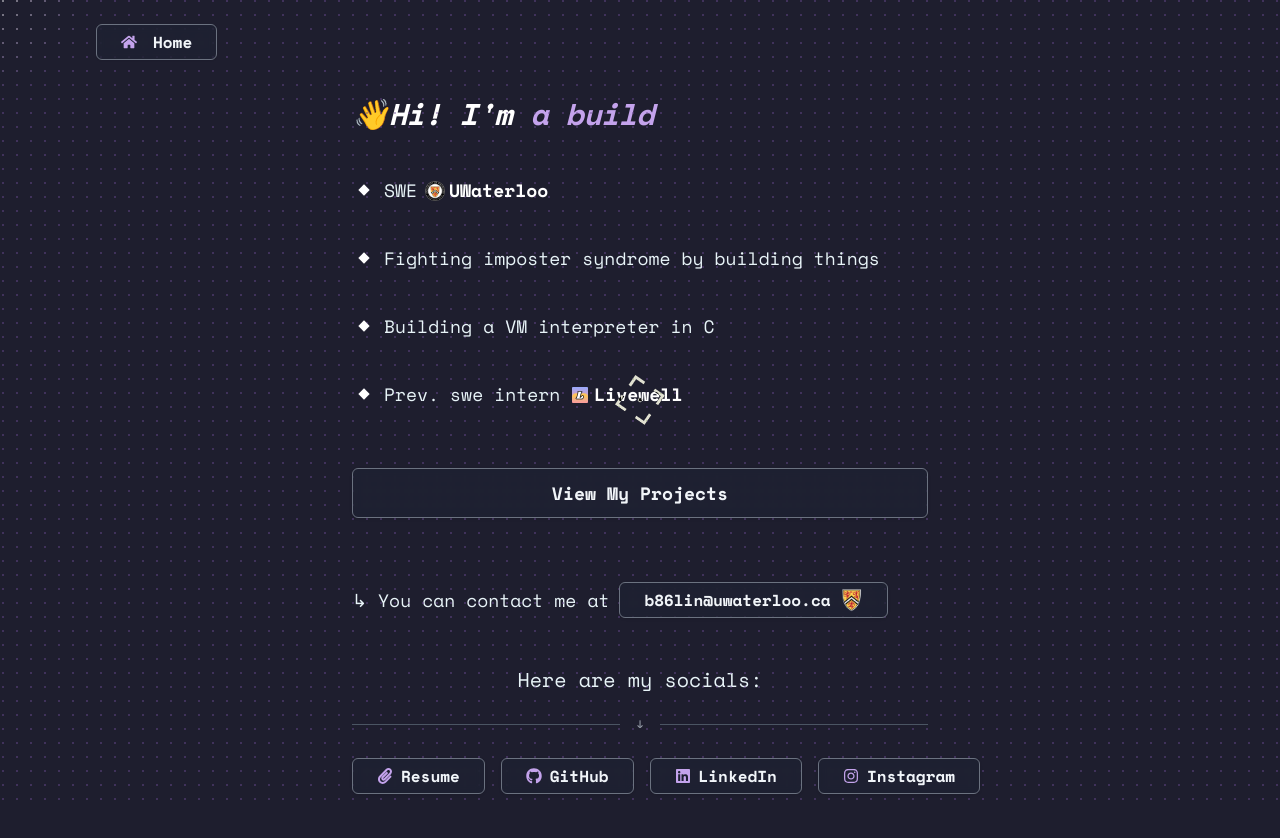
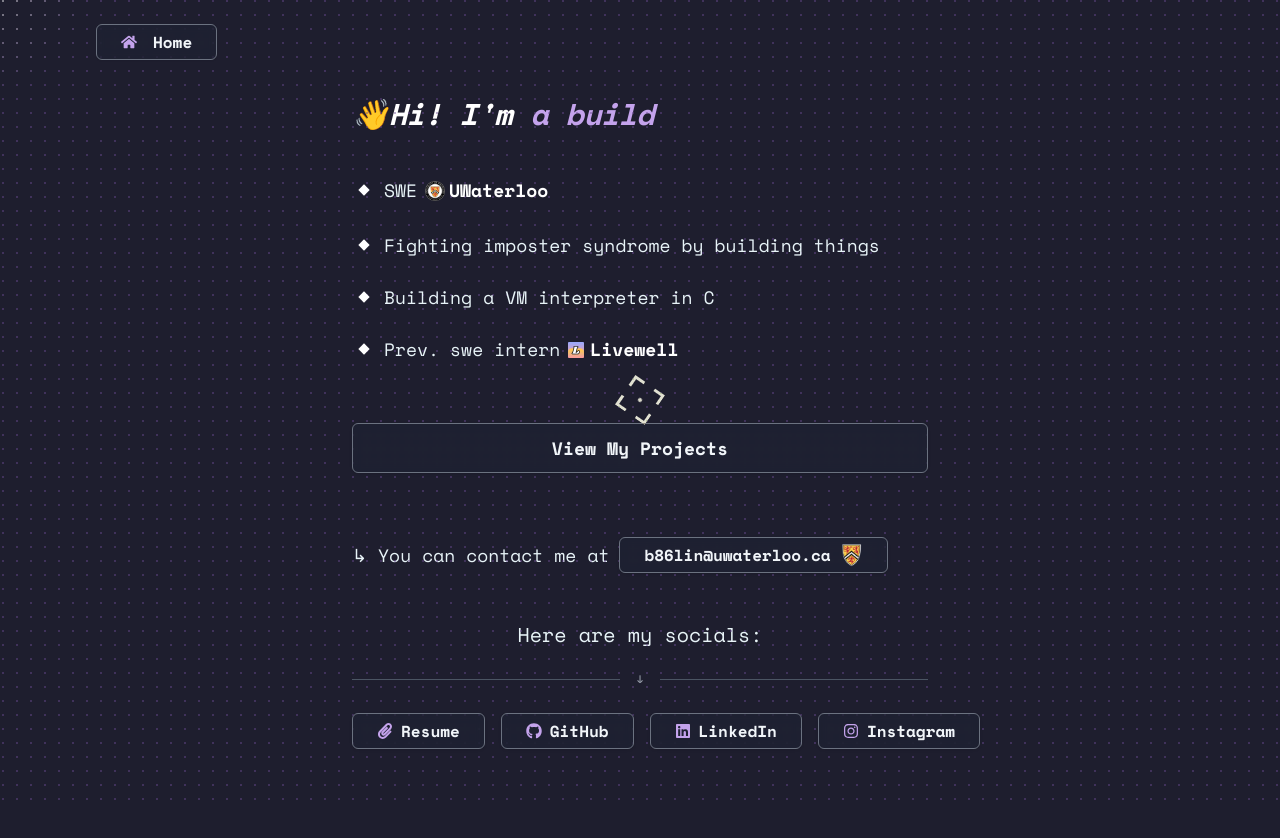
Before and after one commit to Blynkosaur/personal-portfolio-v2, a Next.js app: page / in a window 1280 px wide. Shown: the top 838 px of the page. Built offline with nearby package versions, Linux system fonts and the light colour scheme.

Commit message:
formattig

```diff
--- a/src/app/page.js
+++ b/src/app/page.js
@@ -204,7 +204,7 @@ export default function Home() {
             width: "100%",
           }}
         >
-          <ul className="space-y-8">
+          <ul className="space-y-4">
             <li
               className="group flex items-start gap-2 pl-8 relative hover:font-bold hover:translate-x-3 transition-transform duration-200"
               onMouseEnter={() => {
@@ -219,18 +219,19 @@ export default function Home() {
               <span
                 className="font-medium  hover:text-[#c4a3ec] transition-colors duration-200"
                 style={{
-                  textDecoration: hover ? "underline" : "none",
+                  textDecoration: "none",
                   fontWeight: hover ? "bold" : "normal",
                 }}
               >
                 <a
                   target="_blank"
                   rel="noopener noreferrer"
-                  className="hover:font-bold  hover:underline hover:text-[#c4a3ec] transition-colors duration-200"
+                  className="hover:font-bold hover:text-[#c4a3ec] transition-colors duration-200 inline-flex items-center"
                   style={{
                     fontWeight: hover ? "bold" : "normal",
                     color: hover ? "#c4a3ec" : "inherit",
-                    textDecoration: hover ? "underline" : "none",
+                    textDecoration: "none",
+                    minHeight: "1.5rem",
                   }}
                 >
                   {hover && (
@@ -242,6 +243,7 @@ export default function Home() {
                           gap: "4px",
                           fontWeight: "bold",
                           color: "#c4a3ec",
+                          alignItems: "center",
                         }}
                       >
                         <Image
@@ -263,6 +265,7 @@ export default function Home() {
                         gap: "4px",
                         fontWeight: "bold",
                         color: "white",
+                        alignItems: "center",
                       }}
                     >
                       <Image
@@ -338,7 +341,7 @@ export default function Home() {
             </li>
 
             <li
-              className="group flex items-start gap-3 pl-8 relative hover:translate-x-3 transition-transform hover:font-bold duration-200"
+              className="group flex flex-col xs:flex-row items-start xs:gap-2 pl-8 relative hover:translate-x-3 transition-transform hover:font-bold duration-200"
               onMouseEnter={() => {
                 setLivewellHover(true);
               }}
@@ -346,13 +349,15 @@ export default function Home() {
                 setLivewellHover(false);
               }}
             >
-              <div className="absolute left-2 top-[0.875rem] w-[8px] h-[8px] bg-white rotate-45 transform transition-all duration-300 group-hover:rotate-90 group-hover:scale-110"></div>
+              <div className="absolute left-2 top-[1.875rem] xs:top-[0.875rem] w-[8px] h-[8px] bg-white rotate-45 transform transition-all duration-300 group-hover:rotate-90 group-hover:scale-110"></div>
+
               Prev. swe intern{"  "}
               <a
                 href="https://joinlivewell.ca"
                 target="_blank"
                 rel="noopener noreferrer"
-                className=" hover:font-bold hover:underline hover:text-[#c4a3ec] transition-colors duration-200"
+                className="hover:font-bold hover:underline hover:text-[#c4a3ec] transition-colors duration-200 inline-flex items-center"
+                style={{ minHeight: "1.5rem" }}
               >
                 {!livewellHover && (
                   <span
@@ -362,6 +367,7 @@ export default function Home() {
                       gap: "6px",
                       fontWeight: "bold",
                       color: "white",
+                      alignItems: "center",
                     }}
                   >
                     <Image
@@ -376,7 +382,7 @@ export default function Home() {
                 )}
                 {livewellHover && (
                   <Highlighter action="underline" color="#ffffff">
-                    <span style={{display: "flex", flexDirection: "row", gap: "6px", fontWeight: "bold", color: "#c4a3ec" }}>
+                    <span style={{display: "flex", flexDirection: "row", gap: "6px", fontWeight: "bold", color: "#c4a3ec", alignItems: "center" }}>
                       <Image
                           src={`/oglivewell.png`}
                           alt="Livewell Logo"
--- a/tailwind.config.mjs
+++ b/tailwind.config.mjs
@@ -8,6 +8,9 @@ export default {
   ],
   theme: {
   	extend: {
+  		screens: {
+  			'xs': '430px',
+  		},
   		fontFamily: {
   			'comfortaa': ['var(--font-comfortaa)', 'Arial', 'Helvetica', 'sans-serif'],
   			'space-mono': ['var(--font-space-mono)', 'Courier New', 'monospace'],
```
